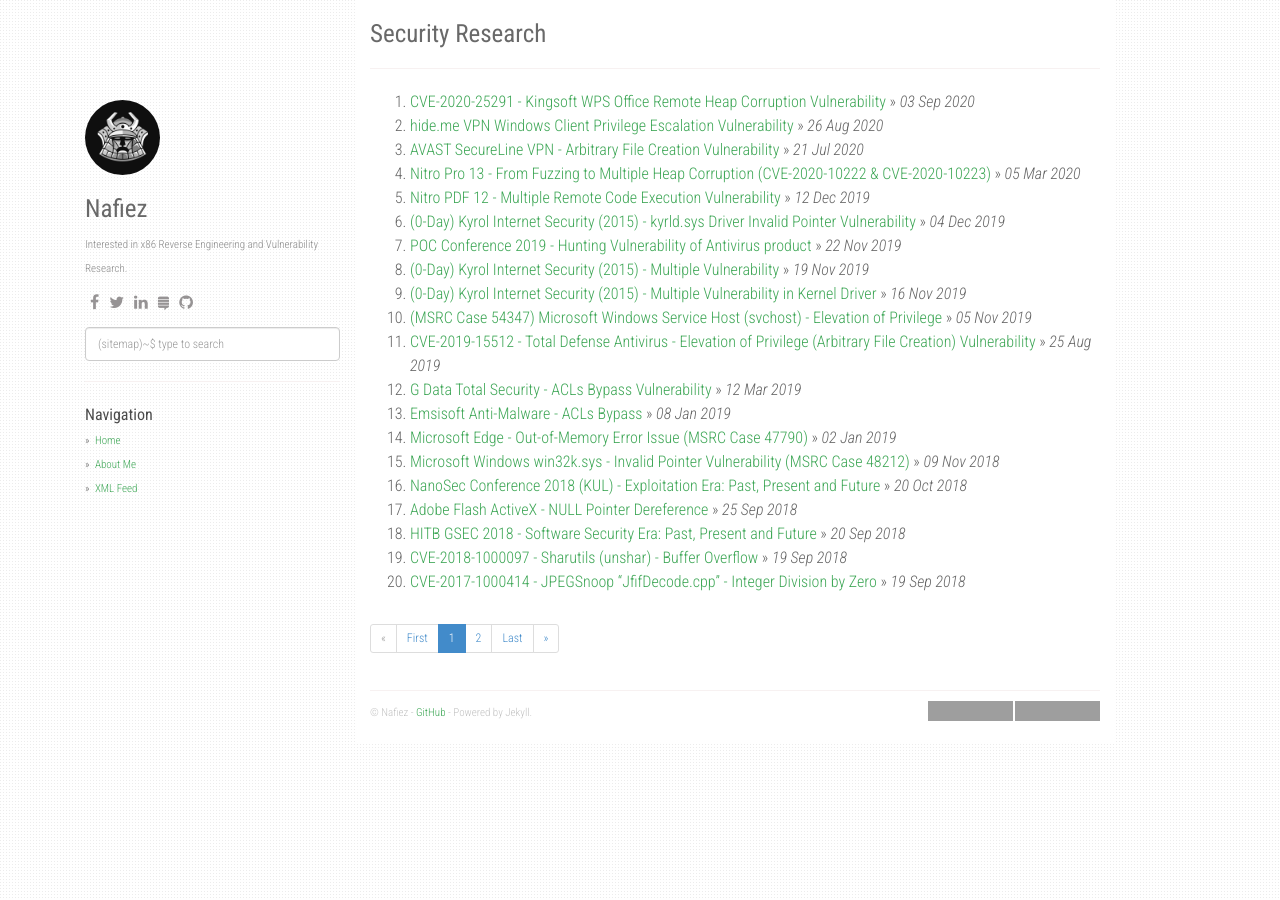
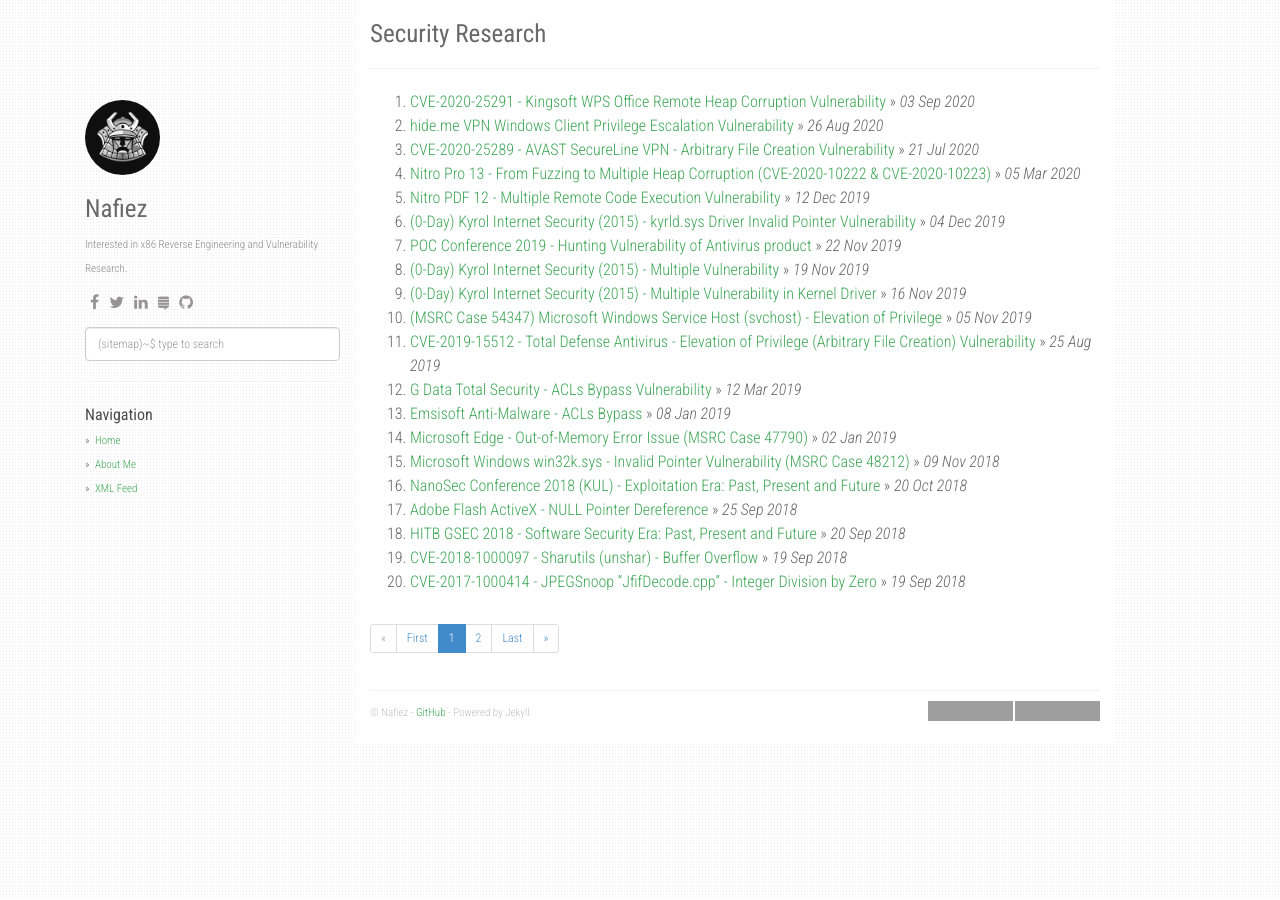
Before and after one commit to FazliMolaJan/nafiez.github.io, a Jekyll site: the page built from index.html, in a window 1280 px wide. Built offline with Jekyll 4.4.1, drawn with Linux system fonts in a browser that asks for light colours; nearby versions of some CDN libraries; the list of posts is cut into pages by our own code; grey boxes are pictures that could not be loaded.

Commit message:
Update 2020-07-21-avast-secureline-vpn-arb-file-eop.md

```diff
--- a/_posts/2020-07-21-avast-secureline-vpn-arb-file-eop.md
+++ b/_posts/2020-07-21-avast-secureline-vpn-arb-file-eop.md
@@ -1,6 +1,6 @@
 ---
 layout: post
-title:  "AVAST SecureLine VPN - Arbitrary File Creation Vulnerability"
+title:  "CVE-2020-25289 - AVAST SecureLine VPN - Arbitrary File Creation Vulnerability"
 date:   2020-07-21 11:43:00 +0800
 categories: [security, arbitrary file, eop]
 ---
@@ -83,3 +83,4 @@ The bug was found few days before I fly to South Korea for POC conference and on
 - 2020-06-26 - Follow up again with vendor. Vendor informed me that the fixed version will be release on Monday (which is June 29, 2020).
 - 2020-07-14 - Verify the fixed has been shipped on version 5.6.4982.470. Follow up with vendor for CVE and blog post. Vendor said no CVE assign, however can request myself. For blog post, vendor good with it since the fixed has been shipped. The fixed version can be found [here](https://bits.avcdn.net/productfamily_VPN/insttype_PRO/platform_WIN/installertype_ONLINE/build_RELEASE/cookie_mmm_scl_003_999_a4g_m)
 - 2020-07-22 - CVE requested. Pending for CVE.
+- 2020-09-14 - CVE assigned, CVE-2020-25289.
```
